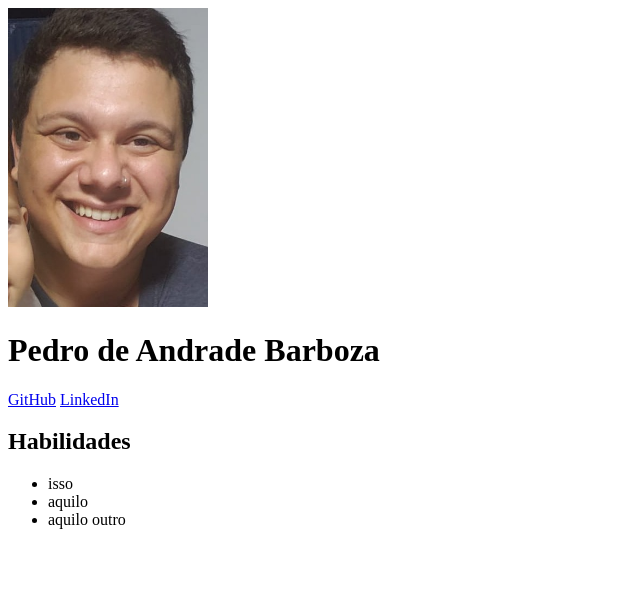
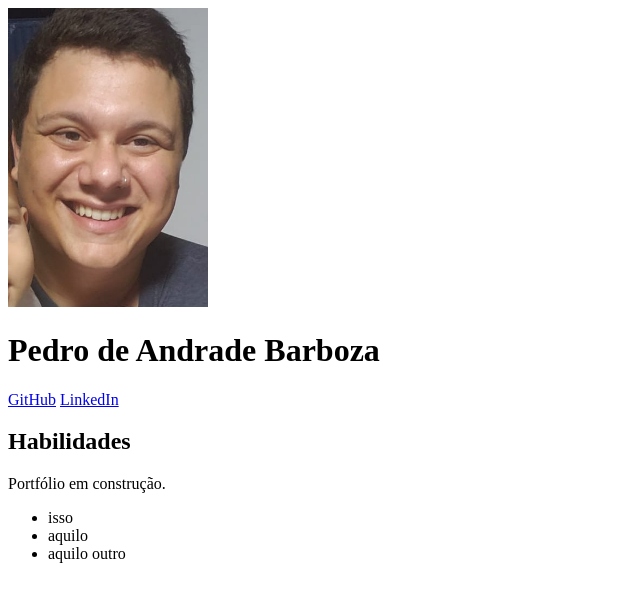
Before and after one commit to pedrobarbozaa/pedrobarbozaa.github.io, a plain HTML site: page index.html in a window 1280 px wide. Shown: the whole page, without its empty margins (0-640 px from the left). Drawn offline with Linux system fonts and the light colour scheme.

Commit message:
Segundo commit

```diff
--- a/index.html
+++ b/index.html
@@ -11,6 +11,7 @@
     <h1>Pedro de Andrade Barboza</h1>
     <a href="https://github.com/pedrobarbozaa/">GitHub</a> <a href="https://www.linkedin.com/in/pedro-de-andrade-barboza-63b66b75/">LinkedIn</a>
     <h2>Habilidades</h2>
+    <p>Portfólio em construção.</p>
     <ul>
         <li>isso</li>
         <li>aquilo</li>
```
